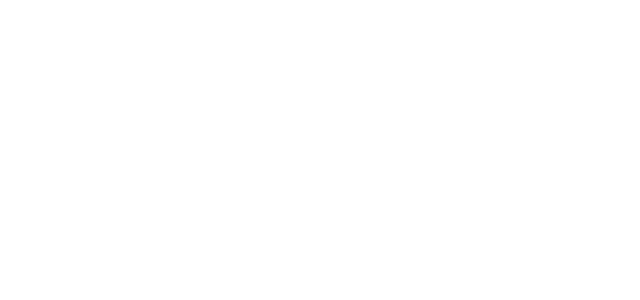
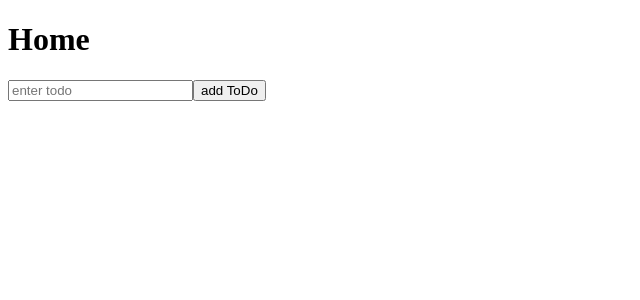
Before and after one commit to ruslaRuslan/react-for-me8_1, a React (Vite) app: page / in a window 1280 px wide. Shown: the top 300 px of the page, without its empty margins (0-640 px from the left). Built offline with nearby package versions, Linux system fonts and the light colour scheme.

Commit message:
Active function yaratdiq ve sonrada export etidk

```diff
--- a/src/components/Home.jsx
+++ b/src/components/Home.jsx
@@ -1,6 +1,7 @@
-import React, {createContext, useState} from "react";
-export const TodoContext = createContext([])
-export const Home = () => {
+import React, { createContext, useState } from "react";
+export const TodoContext = createContext([]);
+
+export const Home = ({ children }) => {
   const [todoInput, setTodoInput] = useState("");
   const [todos, setTodos] = useState([]);
   const [id, setID] = useState(0);
@@ -19,6 +20,8 @@
     setTodoInput("");
   };
   return (
+    <TodoContext.Provider value={todos}>
+      {children}
       <div>
         <h1>Home</h1>
         <form onSubmit={addToDo}>
@@ -31,5 +34,6 @@
           <input type="submit" value="add ToDo" />
         </form>
       </div>
+    </TodoContext.Provider>
   );
 };
--- a/src/main.jsx
+++ b/src/main.jsx
@@ -3,12 +3,12 @@
 import "./index.css";
 import App from "./App.jsx";
 import { BrowserRouter } from "react-router-dom";
-import { TodoContextApp } from "./context/TodoContext.jsx";
+import { Home } from "./components/Home.jsx";
 
 ReactDOM.createRoot(document.getElementById("root")).render(
   <BrowserRouter>
-    <TodoContextApp>
+    <Home>
       <App />
-    </TodoContextApp>
+    </Home>
   </BrowserRouter>
 );
```
Also changed, not shown: src/components/Aktive.jsx (+7 -0 lines). Lines whose indentation alone changed are shown as unchanged.
